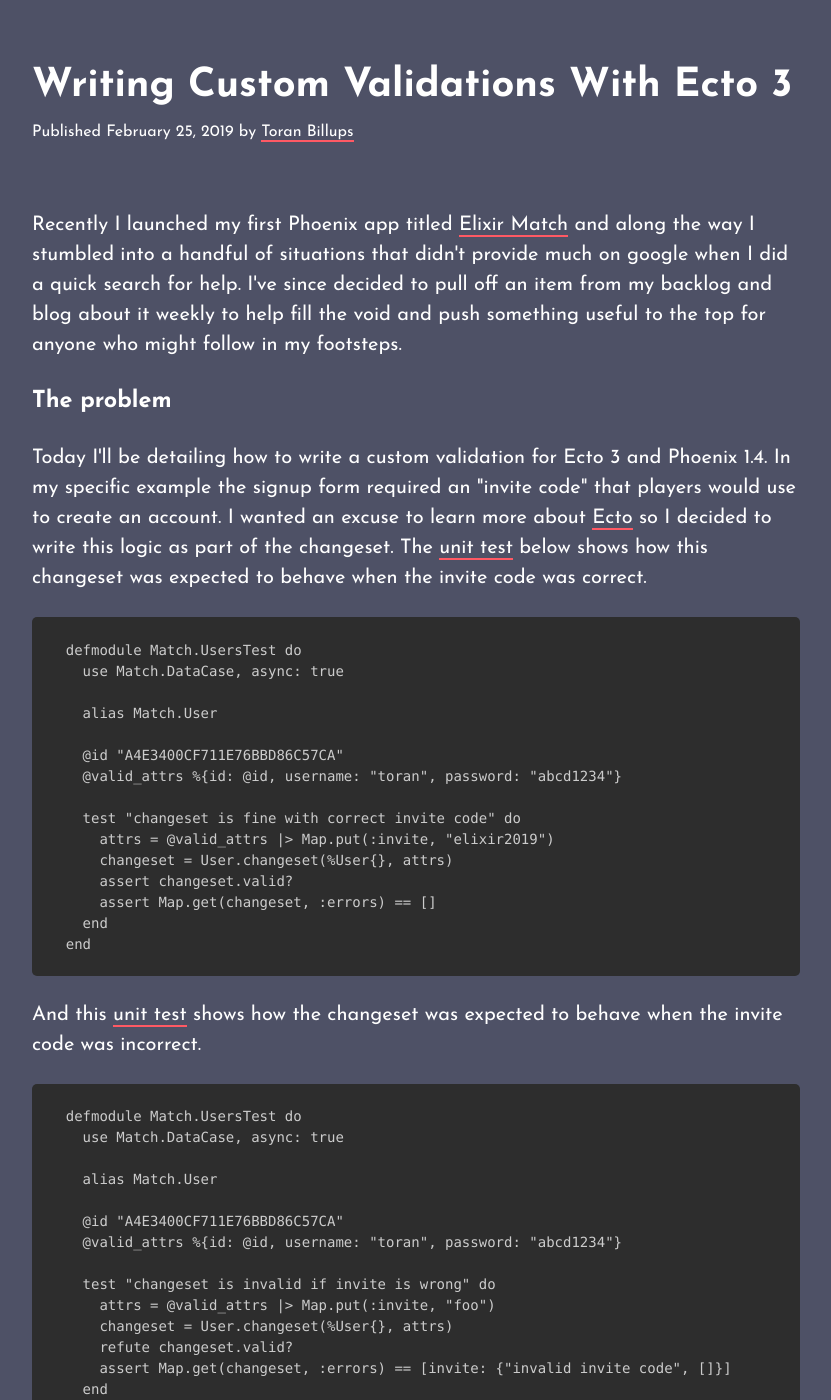
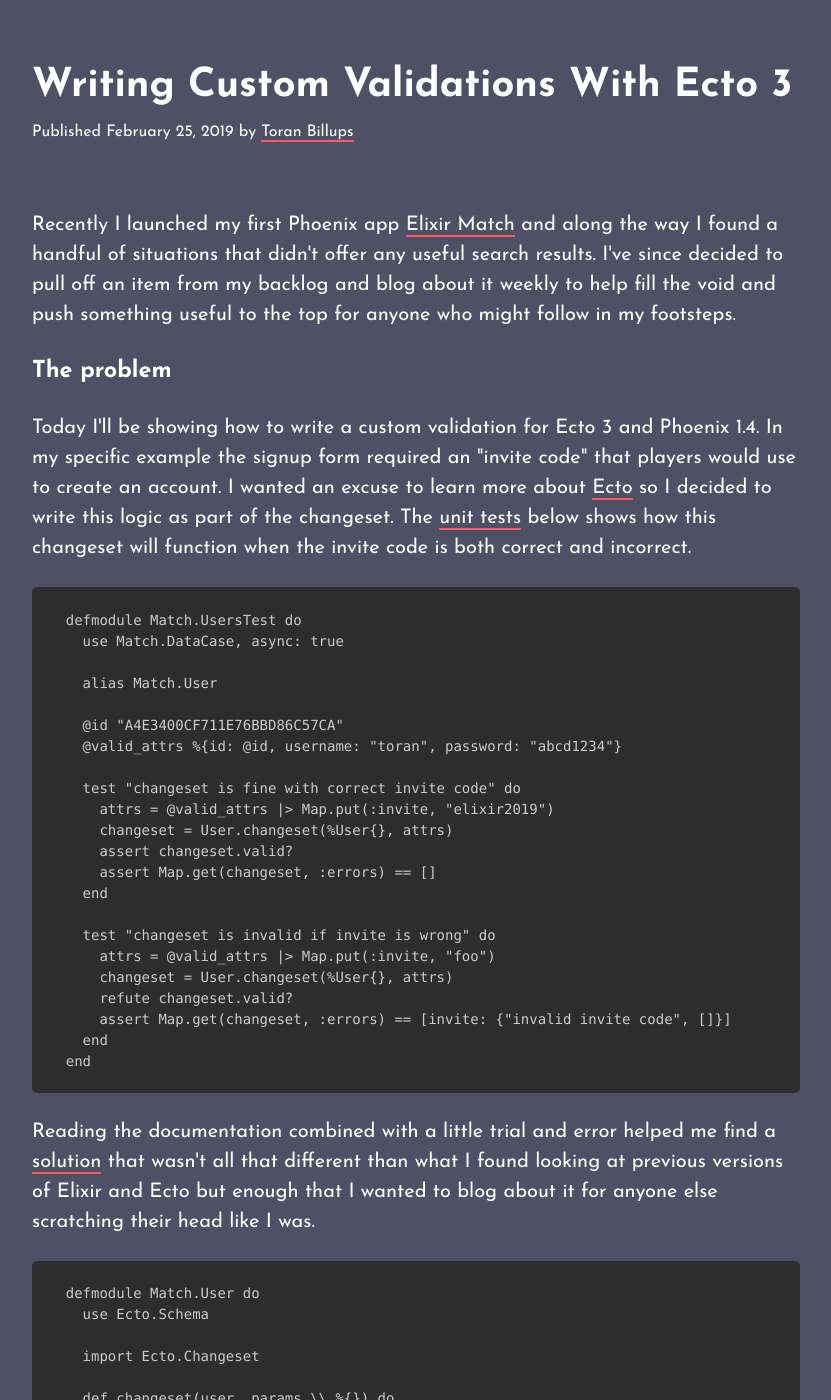
Before and after one commit to toranb/toranb.github.io, a Jekyll site: the page built from _posts/2019-02-26-writing-custom-validations-with-ecto-3.html, in a window 1280 px wide and 1400 px high. Shown: the whole window, without its empty margins (224-1055 px from the left). Built offline with Jekyll 4.4.1, drawn with Linux system fonts in a browser that asks for light colours; Markdown is read by kramdown in place of the engine named in the settings; some of the changed text lies outside the part shown.

Commit message:
reword the ecto 3 validation post

```diff
--- a/_posts/2019-02-26-writing-custom-validations-with-ecto-3.html
+++ b/_posts/2019-02-26-writing-custom-validations-with-ecto-3.html
@@ -4,11 +4,11 @@
 date:   2019-02-25 18:00:00
 categories: blog archive
 ---
-<p>Recently I launched my first Phoenix app titled <a href="https://elixirmatch.com/">Elixir Match</a> and along the way I stumbled into a handful of situations that didn't provide much on google when I did a quick search for help. I've since decided to pull off an item from my backlog and blog about it weekly to help fill the void and push something useful to the top for anyone who might follow in my footsteps.
+<p>Recently I launched my first Phoenix app <a href="https://elixirmatch.com/">Elixir Match</a> and along the way I found a handful of situations that didn't offer any useful search results. I've since decided to pull off an item from my backlog and blog about it weekly to help fill the void and push something useful to the top for anyone who might follow in my footsteps.
 
 <h3>The problem</h3>
 
-<p>Today I'll be detailing how to write a custom validation for Ecto 3 and Phoenix 1.4. In my specific example the signup form required an "invite code" that players would use to create an account. I wanted an excuse to learn more about <a href="https://hexdocs.pm/ecto/Ecto.html">Ecto</a> so I decided to write this logic as part of the changeset. The <a href="https://github.com/toranb/elixir-match/blob/61b2f4e599f55d0b51e54db3ca4fca3f4e8c5a8e/app/test/match/users_test.exs">unit test</a> below shows how this changeset was expected to behave when the invite code was correct.</p>
+<p>Today I'll be showing how to write a custom validation for Ecto 3 and Phoenix 1.4. In my specific example the signup form required an "invite code" that players would use to create an account. I wanted an excuse to learn more about <a href="https://hexdocs.pm/ecto/Ecto.html">Ecto</a> so I decided to write this logic as part of the changeset. The <a href="https://github.com/toranb/elixir-match/blob/61b2f4e599f55d0b51e54db3ca4fca3f4e8c5a8e/app/test/match/users_test.exs">unit tests</a> below shows how this changeset will function when the invite code is both correct and incorrect.</p>
 
 <div class="highlight" data-language="elixir">
   <pre class="language-elixir">
@@ -26,21 +26,6 @@
     <code class="language-elixir">    assert changeset.valid?</code>
     <code class="language-elixir">    assert Map.get(changeset, :errors) == []</code>
     <code class="language-elixir">  end</code>
-    <code class="language-elixir">end</code>
-  </pre>
-</div>
-
-<p>And this <a href="https://github.com/toranb/elixir-match/blob/61b2f4e599f55d0b51e54db3ca4fca3f4e8c5a8e/app/test/match/users_test.exs">unit test</a> shows how the changeset was expected to behave when the invite code was incorrect.</p>
-
-<div class="highlight" data-language="elixir">
-  <pre class="language-elixir">
-    <code class="language-elixir">defmodule Match.UsersTest do</code>
-    <code class="language-elixir">  use Match.DataCase, async: true</code>
-    <code class="language-elixir"></code>
-    <code class="language-elixir">  alias Match.User</code>
-    <code class="language-elixir"></code>
-    <code class="language-elixir">  @id "A4E3400CF711E76BBD86C57CA"</code>
-    <code class="language-elixir">  @valid_attrs %{id: @id, username: "toran", password: "abcd1234"}</code>
     <code class="language-elixir"></code>
     <code class="language-elixir">  test "changeset is invalid if invite is wrong" do</code>
     <code class="language-elixir">    attrs = @valid_attrs |&gt; Map.put(:invite, "foo")</code>
@@ -52,7 +37,7 @@
   </pre>
 </div>
 
-<p>After reading the documentation and a touch of trial and error I found the <a href="https://github.com/toranb/elixir-match/blob/61b2f4e599f55d0b51e54db3ca4fca3f4e8c5a8e/app/lib/match/user.ex">code</a> to solve this wasn't all that different than what I found for previous versions of Elixir and Ecto but enough that I wanted to blog about it for anyone else scratching their head.</p>
+<p>Reading the documentation combined with a little trial and error helped me find a <a href="https://github.com/toranb/elixir-match/blob/61b2f4e599f55d0b51e54db3ca4fca3f4e8c5a8e/app/lib/match/user.ex">solution</a> that wasn't all that different than what I found looking at previous versions of Elixir and Ecto but enough that I wanted to blog about it for anyone else scratching their head like I was.</p>
 
 <div class="highlight" data-language="elixir">
   <pre class="language-elixir">
```
